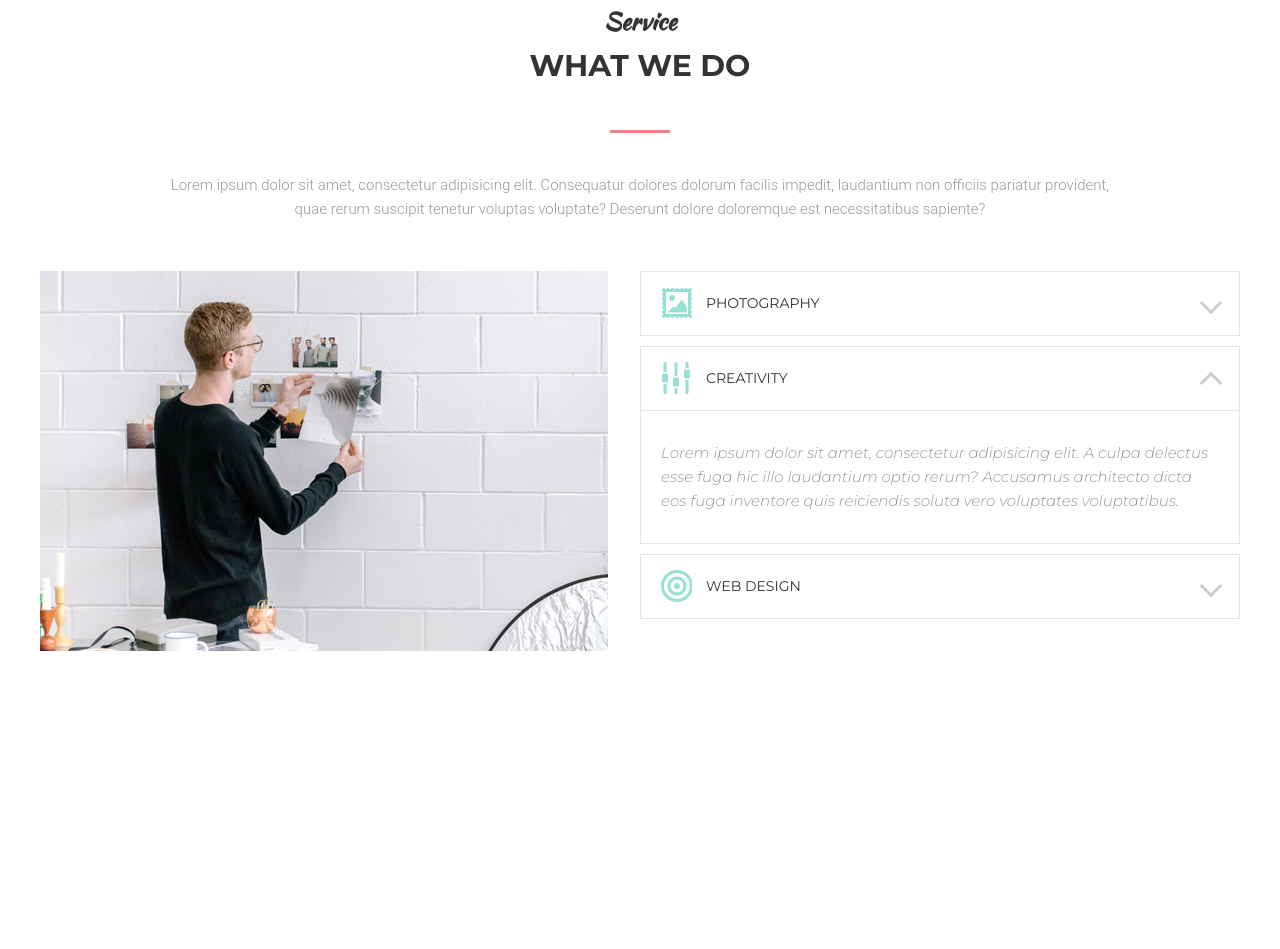
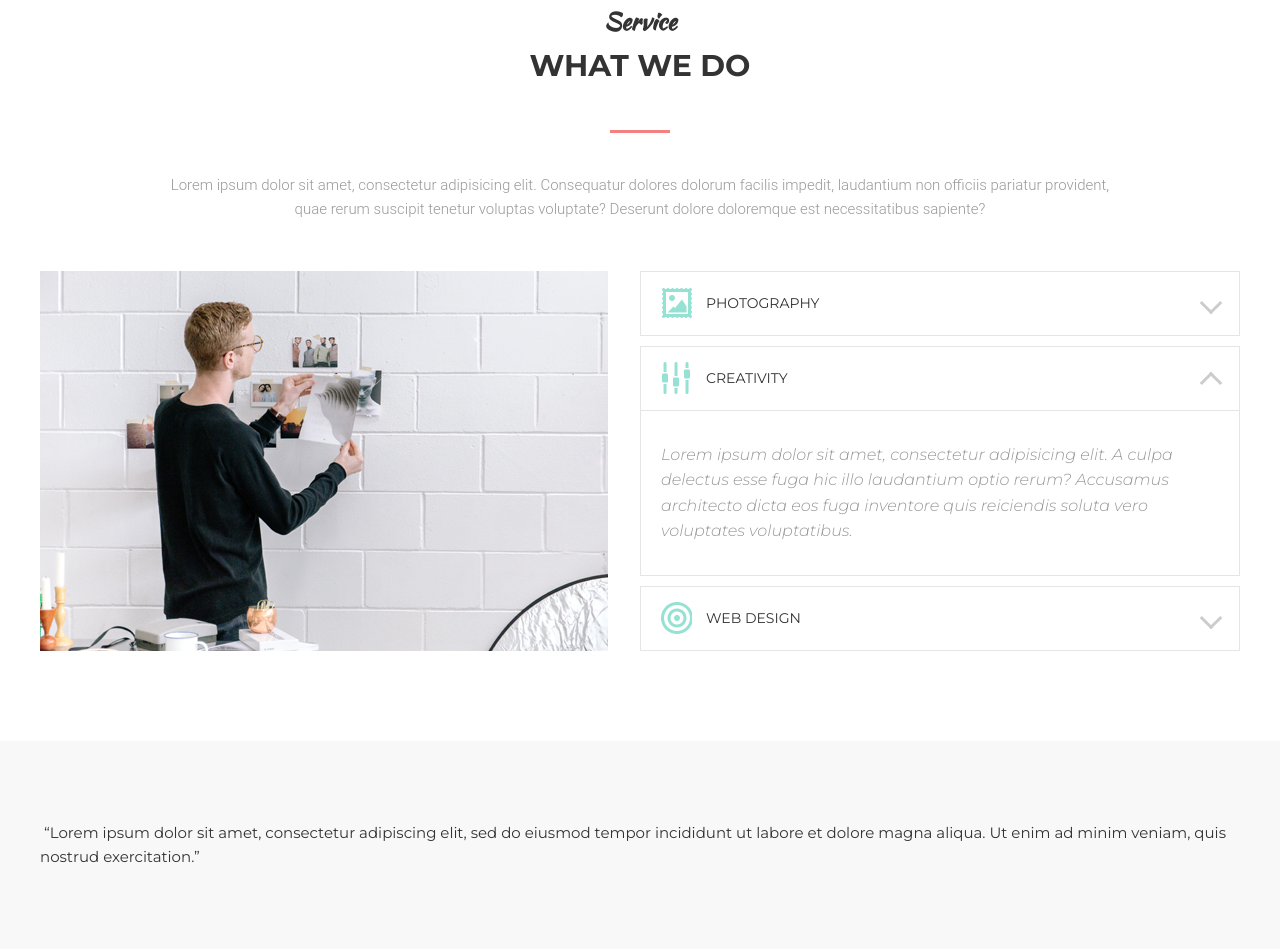
Before and after one commit to OlegWeremyew/WebsiteNumber_1, a website: page src/index.html in a window 1280 px wide. Shown: the part 3323-4272 px from the top of the page. Before the commit the page ends 4061 px from the top, so only its background shows below. Drawn offline with Linux system fonts and the light colour scheme.

Commit message:
reviews block

```diff
--- a/src/asets/css/style.css
+++ b/src/asets/css/style.css
@@ -241,6 +241,10 @@ hr {
     background: url("../images/devices/device_bg.jpg") center no-repeat;
     background-size: cover;
     padding-bottom: 0;
+}
+
+.section--gray {
+    background-color: #f8f8f8;
 }
 
 .section__header {
@@ -497,8 +501,10 @@ hr {
     padding: 15px 20px;
     display: none; /* скрыть контент */
 
-    font-size: 15px;
+    font-size: 16px;
     color: #999;
     font-style: italic;
     font-weight: 300;
 }
+
+/* Reviews */
--- a/src/index.html
+++ b/src/index.html
@@ -286,6 +286,27 @@
 
 </section>
 
+<div class="section section--gray">
+    <div class="container">
+
+        <div class="reviews">
+
+            <div class="reviews__item">
+                <div class="reviews__text">
+                    <img class="revievs_photo" src="" alt="">
+                    “Lorem ipsum dolor sit amet, consectetur adipiscing elit, sed do eiusmod tempor incididunt ut
+                    labore et dolore magna aliqua. Ut enim ad minim veniam, quis nostrud exercitation.”
+                </div>
+                <div class="reviews__author">
+
+                </div>
+            </div>
+
+        </div><!--reviews-->
+
+    </div><!--container-->
+
+</div>
 
 </body>
 </html>
```
